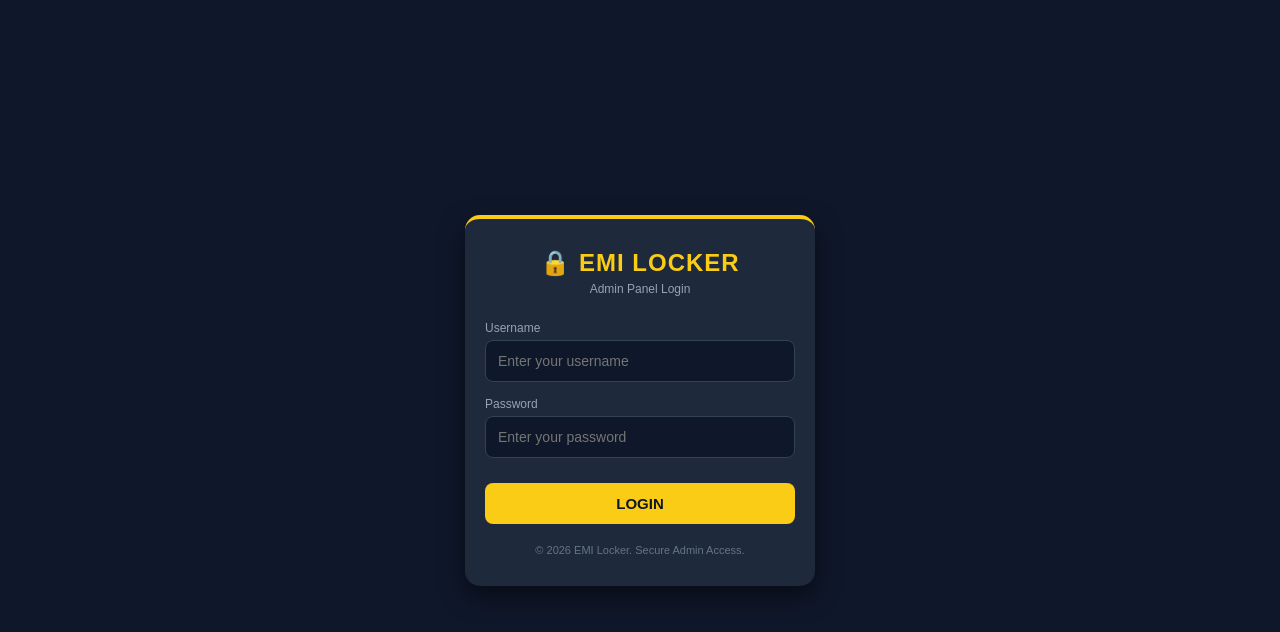
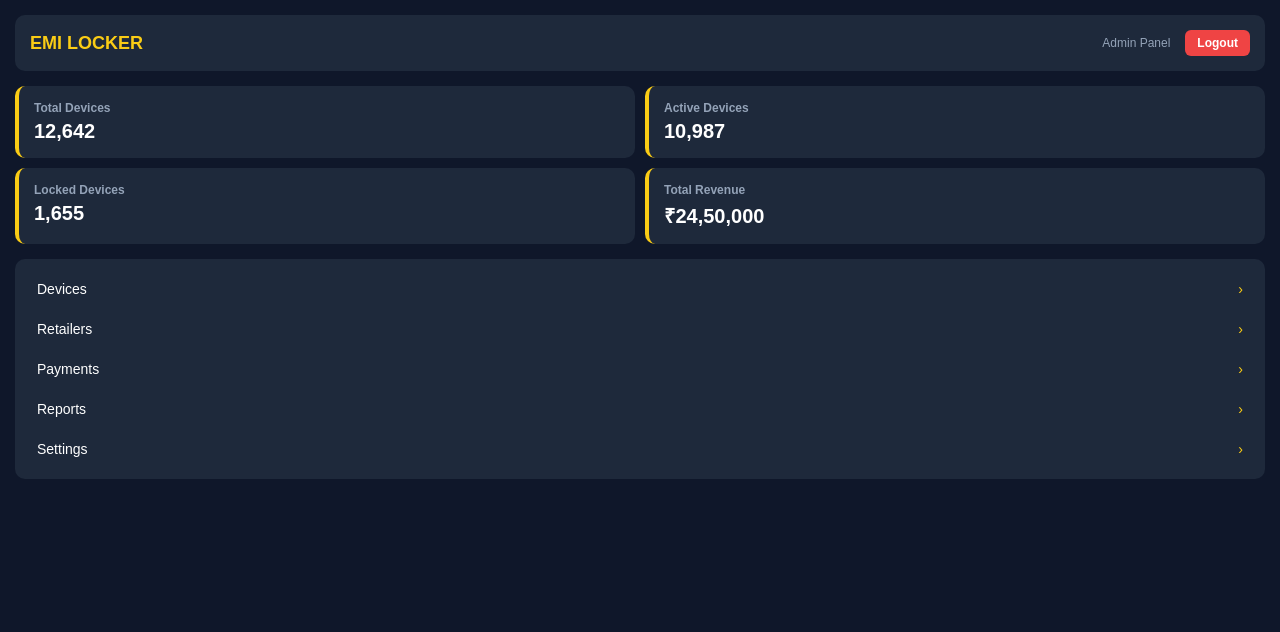
Before and after one commit to Technicaldudetech/emi-locker-backend, a website: page index.html in a window 1280 px wide. Drawn offline with Linux system fonts and the light colour scheme; sample sign-in values are in the browser's storage.

Commit message:
Fixed login check and dashboard

```diff
--- a/index.html
+++ b/index.html
@@ -3,57 +3,86 @@
 <head>
 <meta charset="UTF-8">
 <meta name="viewport" content="width=device-width, initial-scale=1.0">
-<title>Login - EMI Locker Admin</title>
+<title>EMI Locker - Admin Panel</title>
+
+<!-- YEH SABSE ZAROORI HAI: Login Check -->
+<script>
+  // Agar user login nahi hai, toh seedha login page par bhej do
+  if (localStorage.getItem("isLoggedIn") !== "true") {
+    window.location.href = "login.html";
+  }
+</script>
+
 <style>
   * { margin: 0; padding: 0; box-sizing: border-box; font-family: Arial, sans-serif; }
-  body { background: #0f172a; display: flex; justify-content: center; align-items: center; min-height: 100vh; padding: 20px; }
-  .login-box { background: #1e293b; padding: 30px 20px; border-radius: 15px; width: 100%; max-width: 350px; border-top: 4px solid #facc15; box-shadow: 0 10px 25px rgba(0,0,0,0.5); }
-  .logo { text-align: center; margin-bottom: 25px; }
-  .logo h1 { color: #facc15; font-size: 24px; letter-spacing: 1px; }
-  .logo p { color: #94a3b8; font-size: 12px; margin-top: 5px; }
-  .input-group { margin-bottom: 15px; }
-  .input-group label { display: block; color: #94a3b8; font-size: 12px; margin-bottom: 5px; }
-  .input-group input { width: 100%; padding: 12px; border-radius: 8px; border: 1px solid #334155; background: #0f172a; color: #fff; font-size: 14px; outline: none; }
-  .input-group input:focus { border-color: #facc15; }
-  .btn-login { width: 100%; padding: 12px; background: #facc15; color: #0f172a; font-weight: bold; font-size: 15px; border: none; border-radius: 8px; cursor: pointer; margin-top: 10px; transition: 0.2s; }
-  .btn-login:hover { background: #eab308; }
-  .footer-text { text-align: center; color: #64748b; font-size: 11px; margin-top: 20px; }
+  body { background: #0f172a; color: #fff; padding: 15px; }
+  .header { display: flex; justify-content: space-between; align-items: center; background: #1e293b; padding: 15px; border-radius: 10px; margin-bottom: 15px; }
+  .header h1 { font-size: 18px; color: #facc15; }
+  .header span { font-size: 12px; color: #94a3b8; }
+  .btn-logout { background: #ef4444; color: #fff; border: none; padding: 6px 12px; border-radius: 6px; font-size: 12px; font-weight: bold; cursor: pointer; }
+  .stats { display: grid; grid-template-columns: 1fr 1fr; gap: 10px; margin-bottom: 15px; }
+  .card { background: #1e293b; padding: 15px; border-radius: 10px; border-left: 4px solid #facc15; }
+  .card h3 { font-size: 12px; color: #94a3b8; margin-bottom: 5px; }
+  .card p { font-size: 20px; font-weight: bold; color: #fff; }
+  .menu { background: #1e293b; border-radius: 10px; padding: 10px; }
+  .menu-item { display: flex; justify-content: space-between; padding: 12px; border-bottom: 1px solid #334155; font-size: 14px; }
+  .menu-item:last-child { border-bottom: none; }
+  .menu-item span { color: #facc15; }
+  a { text-decoration: none; color: inherit; }
 </style>
 </head>
 <body>
 
-  <div class="login-box">
-    <div class="logo">
-      <h1>🔒 EMI LOCKER</h1>
-      <p>Admin Panel Login</p>
+  <div class="header">
+    <h1>EMI LOCKER</h1>
+    <div style="display: flex; align-items: center; gap: 15px;">
+      <span>Admin Panel</span>
+      <button class="btn-logout" onclick="logout()">Logout</button>
     </div>
+  </div>
 
-    <div class="input-group">
-      <label>Username</label>
-      <input type="text" id="username" placeholder="Enter your username" required>
+  <div class="stats">
+    <div class="card">
+      <h3>Total Devices</h3>
+      <p>12,642</p>
     </div>
+    <div class="card">
+      <h3>Active Devices</h3>
+      <p>10,987</p>
+    </div>
+    <div class="card">
+      <h3>Locked Devices</h3>
+      <p>1,655</p>
+    </div>
+    <div class="card">
+      <h3>Total Revenue</h3>
+      <p>₹24,50,000</p>
+    </div>
+  </div>
 
-    <div class="input-group">
-      <label>Password</label>
-      <input type="password" id="password" placeholder="Enter your password" required>
-    </div>
-
-    <button type="button" id="loginBtn" class="btn-login">LOGIN</button>
-
-    <p class="footer-text">© 2026 EMI Locker. Secure Admin Access.</p>
+  <div class="menu">
+    <a href="devices.html">
+      <div class="menu-item">Devices <span>›</span></div>
+    </a>
+    <a href="retailers.html">
+      <div class="menu-item">Retailers <span>›</span></div>
+    </a>
+    <a href="payments.html">
+      <div class="menu-item">Payments <span>›</span></div>
+    </a>
+    <a href="reports.html">
+      <div class="menu-item">Reports <span>›</span></div>
+    </a>
+    <a href="settings.html">
+      <div class="menu-item">Settings <span>›</span></div>
+    </a>
   </div>
 
   <script>
-    document.getElementById("loginBtn").addEventListener("click", function () {
-      var user = document.getElementById("username").value;
-      var pass = document.getElementById("password").value;
-
-      if (user === "admin" && pass === "1234") {
-        window.location.href = "dashboard.html";
-      } else {
-        alert("❌ Invalid Username or Password!\n\nHint: Username = admin, Password = 1234");
-      }
-    });
+    function logout() {
+      localStorage.removeItem("isLoggedIn");
+      window.location.href = "login.html";
+    }
   </script>
 
 </body>
```
Also changed, not shown: login.html (added, +63 -0 lines).
